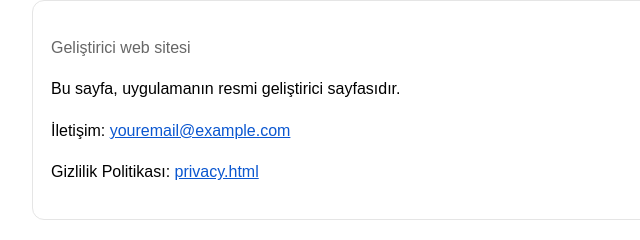
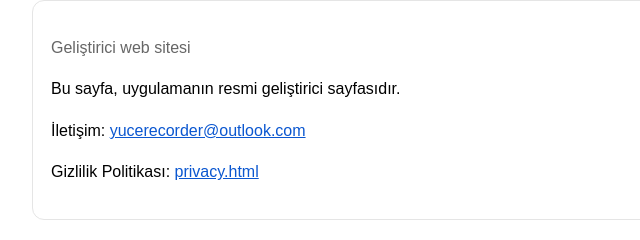
Before and after one commit to yusaacikalin/yuce-audio-recorder-site, a plain HTML site: page index.html in a window 1280 px wide. Shown: the part 113-353 px from the top of the page, 198-838 px from the left. Drawn offline with Linux system fonts and the light colour scheme.

Commit message:
Update index.html

```diff
--- a/index.html
+++ b/index.html
@@ -16,7 +16,7 @@
   <div class="card">
     <p class="muted">Geliştirici web sitesi</p>
     <p>Bu sayfa, uygulamanın resmi geliştirici sayfasıdır.</p>
-    <p>İletişim: <a href="mailto:youremail@example.com">youremail@example.com</a></p>
+    <p>İletişim: <a href="mailto:yucerecorder@outlook.com">yucerecorder@outlook.com</a></p>
     <p>Gizlilik Politikası: <a href="privacy.html">privacy.html</a></p>
   </div>
 </body>
```
